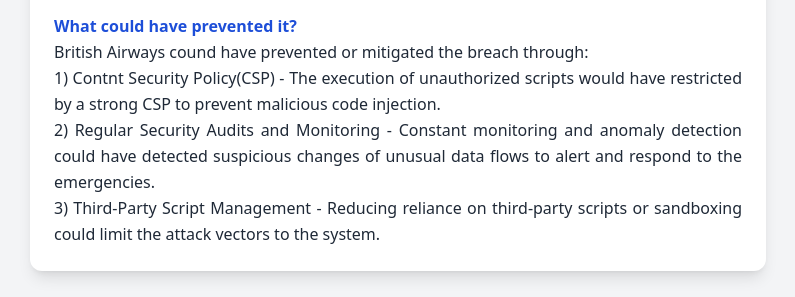
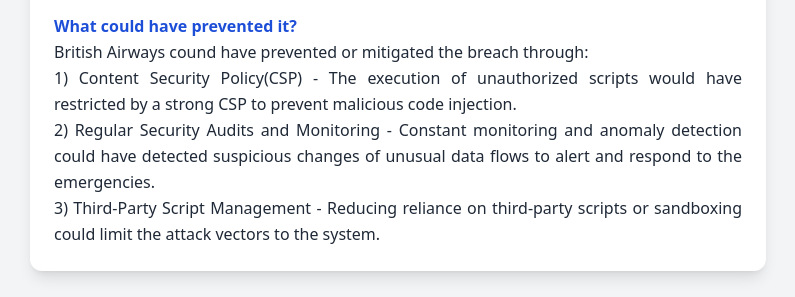
Before and after one commit to hzyw2023/Lab-1-WebSec, a plain HTML site: page index.html in a window 1280 px wide. Shown: the part 3217-3514 px from the top of the page, without its empty margins (242-1037 px from the left). Drawn offline with nearby package versions, Linux system fonts and the light colour scheme.

Commit message:
Update index.html

```diff
--- a/index.html
+++ b/index.html
@@ -120,7 +120,7 @@
 
         <p><strong class="text-blue-700">What could have prevented it?</strong><br>
           British Airways cound have prevented or mitigated the breach through: <br>
-        1) Contnt Security Policy(CSP) - The execution of unauthorized scripts would have restricted by a strong CSP to prevent malicious code injection.<br>
+        1) Content Security Policy(CSP) - The execution of unauthorized scripts would have restricted by a strong CSP to prevent malicious code injection.<br>
         2) Regular Security Audits and Monitoring - Constant monitoring and anomaly detection could have detected suspicious changes of unusual data flows to alert and respond to the emergencies.<br>
         3) Third-Party Script Management - Reducing reliance on third-party scripts or sandboxing could limit the attack vectors to the system.</p>
       </div>
```
